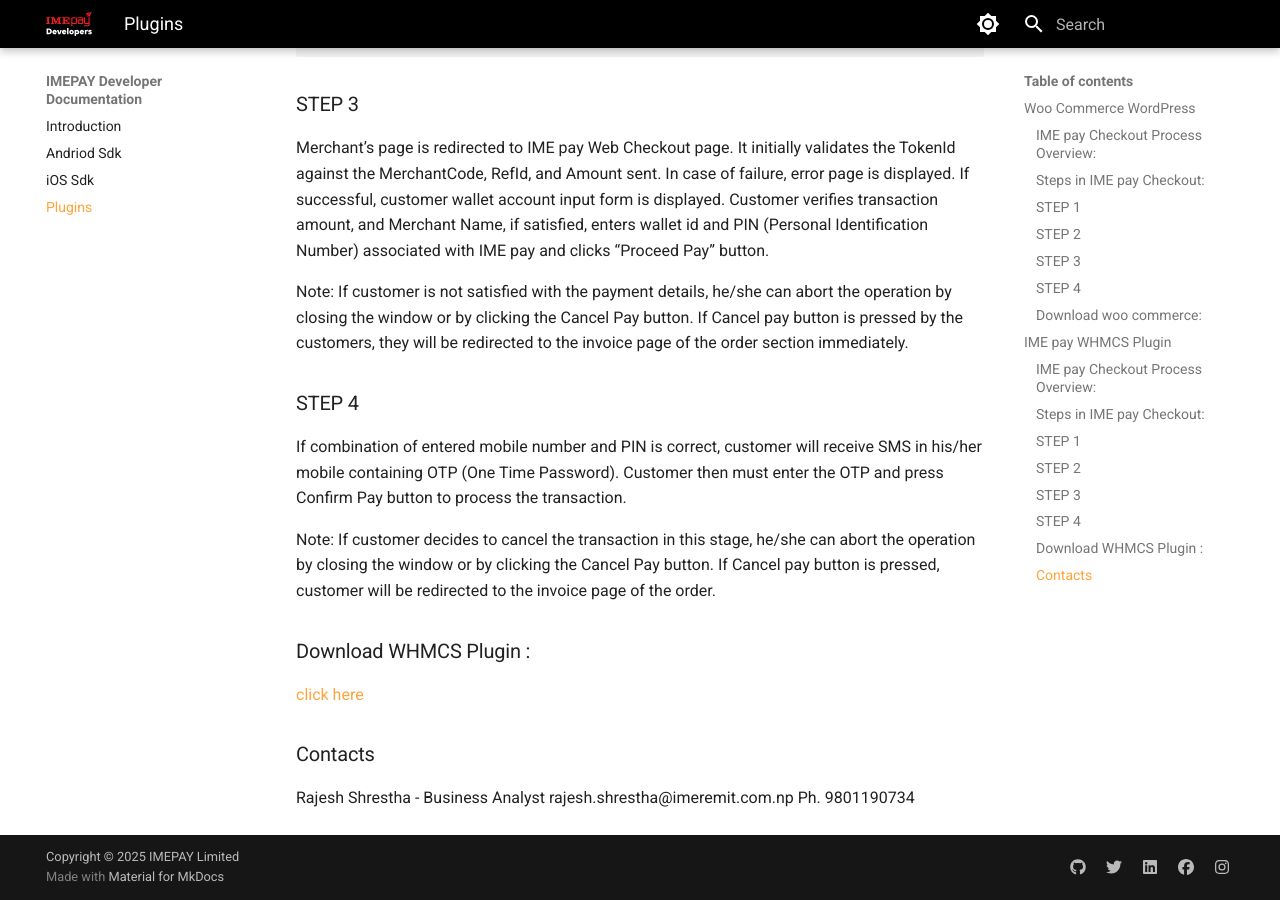
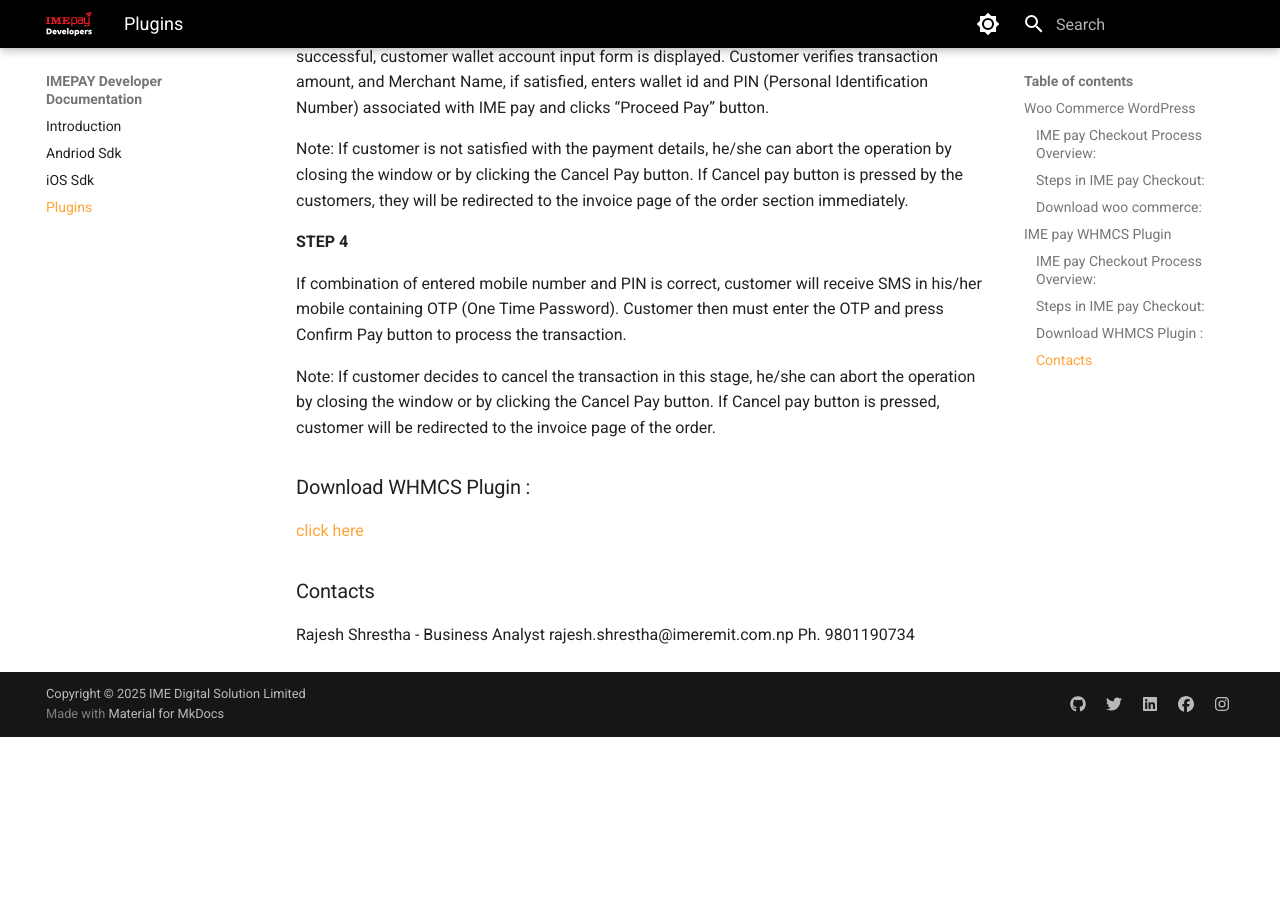
Before and after one commit to om-ghimire/imepay-dev-docs, an MkDocs documentation site: the page built from content/plugin.md, in a window 1280 px wide and 900 px high, scrolled down 4259 px. Built offline with MkDocs 1.6.1 and Material for MkDocs 9.7.7, drawn with Linux system fonts in a browser that asks for light colours; after the commit the page ends 4996 px from its top, so only the background shows below that.

````diff
--- a/content/plugin.md
+++ b/content/plugin.md
@@ -14,7 +14,7 @@
 
 ### Steps in IME pay Checkout:
 
-### STEP 1
+**STEP 1**
 
 The first step involves process of installing up IME pay Woo Commerce Plugin. Merchant needs
 to setup the plugin to their WordPress website. The process involved are:
@@ -25,7 +25,7 @@
     upload it.
 4. After Upload click on install now and activate the plugin.
 
-### STEP 2
+**STEP 2**
 
 The Second step involves process of Setting up IME pay Woo Commerce Plugin.
 Merchant needs to setup the plugin to their WordPress website. The process involved are
@@ -65,7 +65,7 @@
 gateway.
 
 
-### STEP 3
+**STEP 3**
 
 Merchant’s page is redirected to IME pay Web Checkout page. It initially validates the TokenId
 against the MerchantCode, RefId, and Amount sent. In case of failure, error page is displayed. If
@@ -79,7 +79,7 @@
 be redirected to the invoice page of the order.
 
 
-### STEP 4
+**STEP 4**
 
 If combination of entered mobile number and PIN is correct, customer will receive SMS in his/her
 mobile containing OTP (One Time Password). Customer then must enter the OTP and press
@@ -109,7 +109,7 @@
 
 ### Steps in IME pay Checkout:
 
-### STEP 1
+**STEP 1**
 
 The first step involves process of installing up IME pay WHMCS Plugin. Merchant needs to
 setup the plugin to their WHMCS website. The process involved are:
@@ -148,7 +148,7 @@
 IP address.
 
 
-### STEP 2
+ **STEP 2**
 
 ```
 Login to admin area of your WHMCS installation and enable the gateway from Setup -
@@ -192,7 +192,7 @@
 below of process involved in buying a product and choosing IME pay as payment gateway.
 ```
 
-### STEP 3
+**STEP 3**
 
 Merchant’s page is redirected to IME pay Web Checkout page. It initially validates the TokenId
 against the MerchantCode, RefId, and Amount sent. In case of failure, error page is displayed. If
@@ -206,7 +206,7 @@
 customers, they will be redirected to the invoice page of the order section immediately.
 
 
-### STEP 4
+**STEP 4**
 
 If combination of entered mobile number and PIN is correct, customer will receive SMS in his/her
 mobile containing OTP (One Time Password). Customer then must enter the OTP and press
--- a/mkdocs.yml
+++ b/mkdocs.yml
@@ -32,7 +32,7 @@
 docs_dir: content
 site_dir: docs
 
-copyright: "Copyright &copy; 2025 IMEPAY  Limited"
+copyright: "Copyright &copy; 2025 IME Digital Solution Limited"
 
 extra:
   social:
````
Also changed, not shown: 2 other files.
